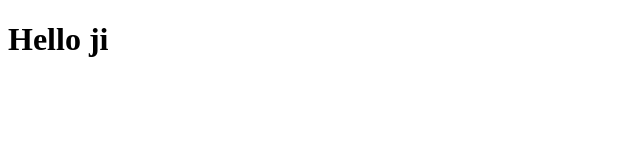
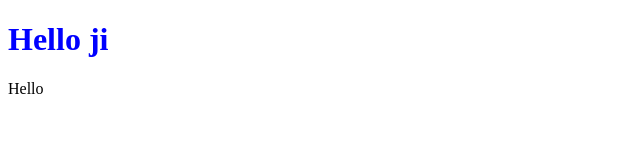
Before and after one commit to sriRamEdu/test, a plain HTML site: page index.html in a window 1280 px wide. Shown: the whole page, without its empty margins (0-640 px from the left). Drawn offline with Linux system fonts and the light colour scheme.

Commit message:
added another files

```diff
--- a/index.html
+++ b/index.html
@@ -3,9 +3,11 @@
   <head>
     <meta charset="UTF-8" />
     <meta name="viewport" content="width=device-width, initial-scale=1.0" />
+    <link rel="stylesheet" href="style.css" />
     <title>Document</title>
   </head>
   <body>
     <h1>Hello ji</h1>
+    <script src="script.js"></script>
   </body>
 </html>
--- /dev/null
+++ b/script.js
@@ -0,0 +1 @@
+document.write("Hello");
--- /dev/null
+++ b/style.css
@@ -0,0 +1,3 @@
+h1 {
+  color: blue;
+}
```
